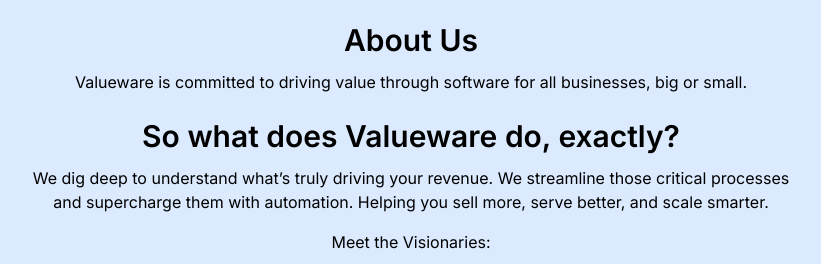
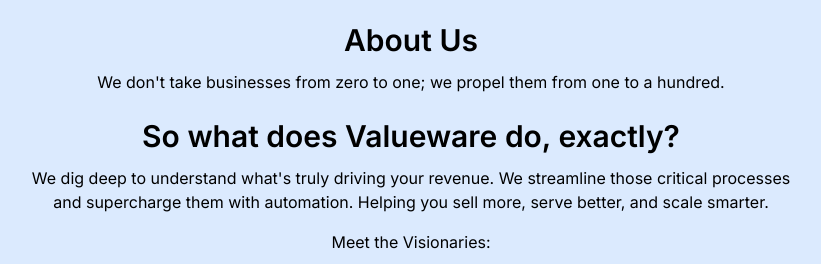
Before and after one commit to Chepenik/valueware.ai, a Next.js app: page / in a window 1280 px wide. Shown: the part 478-742 px from the top of the page, without its empty margins (229-1050 px from the left). Built offline with nearby package versions, Linux system fonts and the light colour scheme.

Commit message:
better copy

```diff
--- a/src/app/page.tsx
+++ b/src/app/page.tsx
@@ -61,10 +61,10 @@
         <section className="max-w-3xl text-center text-black">
           <h3 className="text-3xl font-bold mb-4">A Boutique Software Consultancy</h3>
           <h2 className="text-3xl font-semibold mt-6 mb-3">About Us</h2>
-          <p className="text-base mb-4">Valueware is committed to driving value through software for all businesses, big or small.</p>
+          <p className="text-base mb-4">We don&apos;t take businesses from zero to one; we propel them from one to a hundred.</p>
           <h4 className="text-3xl font-semibold mt-6 mb-3">So what does Valueware do, exactly?</h4>
           <p className="text-base mb-4">
-            We dig deep to understand what’s truly driving your revenue. We streamline those critical processes and supercharge them with automation. Helping you sell more, serve better, and scale smarter.
+            We dig deep to understand what&apos;s truly driving your revenue. We streamline those critical processes and supercharge them with automation. Helping you sell more, serve better, and scale smarter.
           </p>
           <p className="text-base mb-4">Meet the Visionaries:</p>
           <div className="flex flex-col md:flex-row">
```
